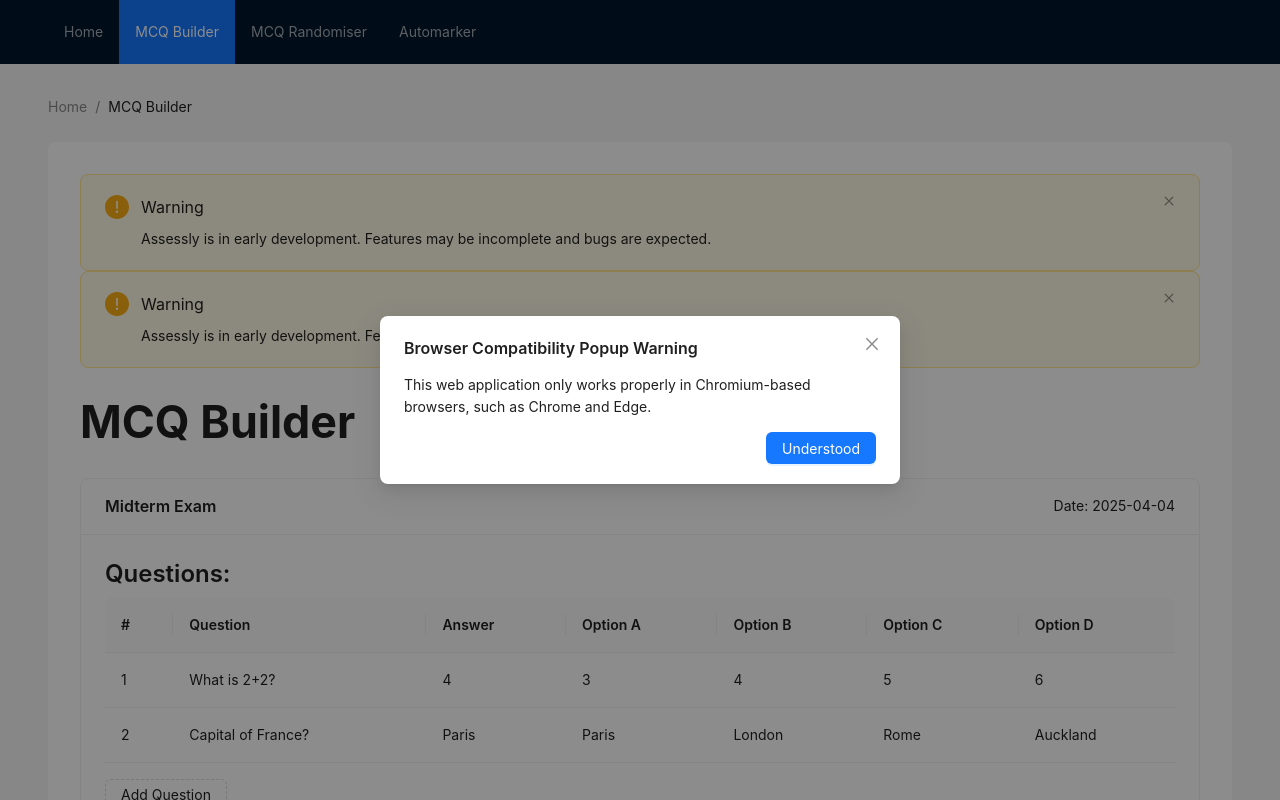
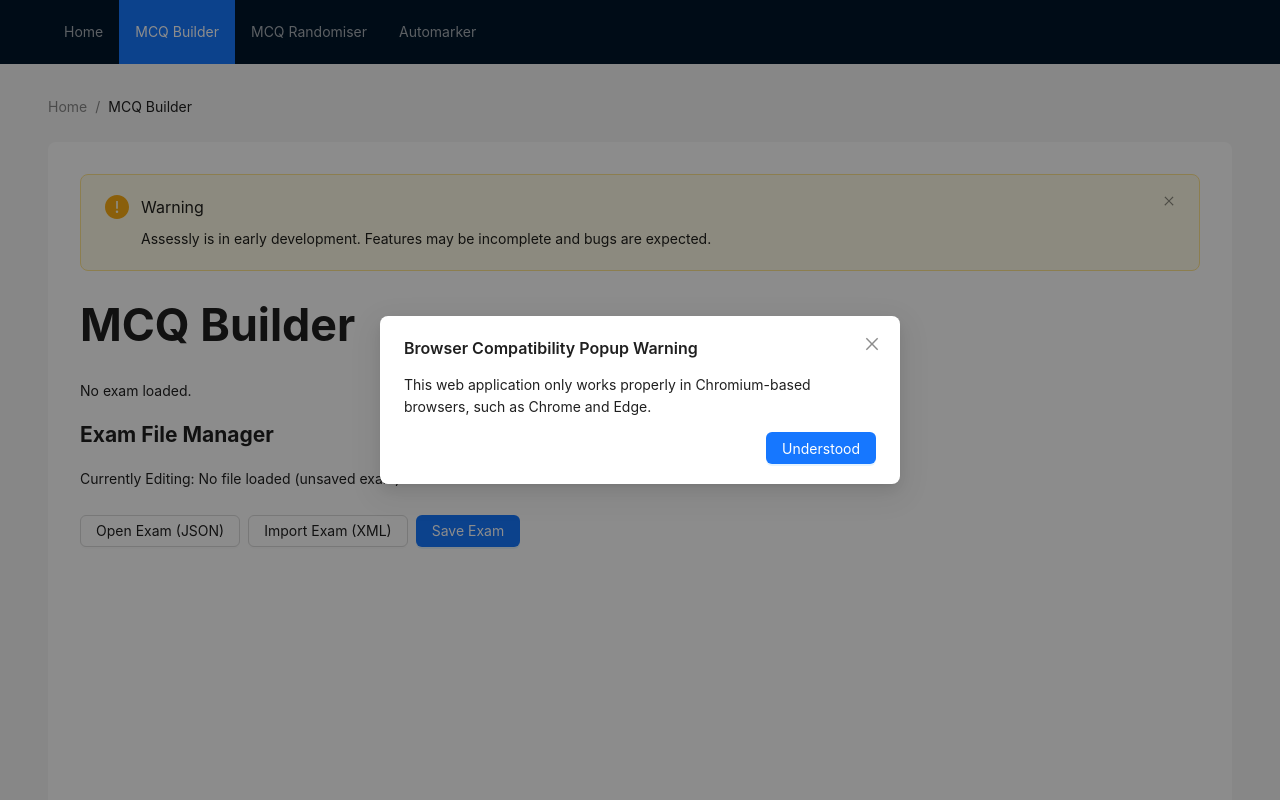
Before and after one commit to uoa-compsci399-2025-s1/capstone-project-2025-s1-team-11, a React (Vite) app in the folder frontend/: page / in a window 1280 px wide. Shown: the top 800 px of the page. Built offline with nearby package versions, Linux system fonts and the light colour scheme.

Commit message:
Questions show in table form on upload. Buttons updated to match Ant Design theme.

```diff
--- a/frontend/src/App.jsx
+++ b/frontend/src/App.jsx
@@ -1,9 +1,9 @@
 // src/App.jsx
-import React, { useEffect, useState } from 'react';
-import ExamDisplay from './components/ExamDisplay.jsx';
-import MCQLayout from './components/Layout';
-import DevelopmentWarning from './components/developmentWarning';
-import PopupWarning from './components/popupWarning';
+import React, { useEffect, useState } from "react";
+import ExamDisplay from "./components/ExamDisplay.jsx";
+import MCQLayout from "./components/Layout";
+import DevelopmentWarning from "./components/developmentWarning";
+import PopupWarning from "./components/popupWarning";
 import ExamFileManager from "./pages/ExamFileManager.jsx";
 import ExamPageFS from "./pages/ExamPageFS.jsx";
 
@@ -20,7 +20,7 @@ const App = () => {
       id: newId,
       questionText: `New Question ${newId}`,
       answer: "Answer",
-      options: ["1","2","3","4"],
+      options: ["1", "2", "3", "4"],
     };
     setExam({ ...exam, questions: [...exam.questions, newQuestion] });
   };
@@ -36,10 +36,17 @@ const App = () => {
   return (
     <MCQLayout>
       <DevelopmentWarning />
-        <PopupWarning visible={showWarning} onClose={() => setShowWarning(false)} />
-        <ExamPageFS></ExamPageFS>
+      <PopupWarning
+        visible={showWarning}
+        onClose={() => setShowWarning(false)}
+      />
       <div>
-          {exam ? <ExamDisplay exam={exam} onAddQuestion={addQuestion}/> : <p>No exam loaded.</p>}
+        <h1>MCQ Builder</h1>
+        {exam ? (
+          <ExamDisplay exam={exam} onAddQuestion={addQuestion} />
+        ) : (
+          <p>No exam loaded.</p>
+        )}
         <ExamFileManager onExamLoaded={setExam} />
       </div>
     </MCQLayout>
--- a/frontend/src/components/examDisplay.jsx
+++ b/frontend/src/components/examDisplay.jsx
@@ -1,6 +1,6 @@
 // src/components/ExamDisplay.jsx
-import React from 'react';
-import {Button, Card, List, Space, Typography} from "antd";
+import React from "react";
+import { Button, Alert, Input, Space, Table, Typography, Card } from "antd";
 
 const ExamDisplay = ({ exam, onAddQuestion }) => {
   if (!exam) {
@@ -8,25 +8,48 @@ const ExamDisplay = ({ exam, onAddQuestion }) => {
   }
   return (
     <div>
-            <h1>MCQ Builder</h1>
-            <Card title={exam.title} extra={<span>Date: {exam.date}</span>}>
-                <Typography.Title level={3} style={{ margin: '0', paddingBottom: '8px'}}>Questions:</Typography.Title>
-                <List
-                    itemLayout="horizontal"
-                    dataSource={exam.questions}
-                    renderItem={(q) => (
-                        <List.Item>
-                            <List.Item.Meta
-                                title={q.questionText}
-                                description={`Answer: ${q.answer}`}
+      {exam && (
+        <Card
+          title={exam.title}
+          extra={<span>Date: {exam.date}</span>}
+          style={{ marginTop: 24 }}
+        >
+          <Typography.Title level={3} style={{ margin: 0, paddingBottom: 8 }}>
+            Questions:
+          </Typography.Title>
+          <Table
+            dataSource={exam.questions.map((q, index) => ({
+              key: q.id,
+              number: index + 1,
+              questionText: q.questionText,
+              answer: q.answer,
+              optionA: q.options?.[0] || "",
+              optionB: q.options?.[1] || "",
+              optionC: q.options?.[2] || "",
+              optionD: q.options?.[3] || "",
+            }))}
+            columns={[
+              { title: "#", dataIndex: "number", key: "number" },
+              {
+                title: "Question",
+                dataIndex: "questionText",
+                key: "questionText",
+              },
+              { title: "Answer", dataIndex: "answer", key: "answer" },
+              { title: "Option A", dataIndex: "optionA", key: "optionA" },
+              { title: "Option B", dataIndex: "optionB", key: "optionB" },
+              { title: "Option C", dataIndex: "optionC", key: "optionC" },
+              { title: "Option D", dataIndex: "optionD", key: "optionD" },
+            ]}
+            pagination={false}
           />
-                        </List.Item>
+        </Card>
       )}
-                />
-                <Space style={{ marginTop: '16px' }}>
-                    <Button type="dashed" onClick={onAddQuestion}>Add Question</Button>
+      <Space style={{ marginTop: "16px" }}>
+        <Button type="dashed" onClick={onAddQuestion}>
+          Add Question
+        </Button>
       </Space>
-            </Card>
       {/*--
             <Space style={{ marginTop: '16px' }}>
                 <Button type="primary" onClick={handleOpenFile}>
--- a/frontend/src/pages/ExamFileManager.jsx
+++ b/frontend/src/pages/ExamFileManager.jsx
@@ -1,14 +1,13 @@
 // src/pages/ExamFileManager.jsx
-import React, { useState } from 'react';
-import { openExamFile, saveExamToFile } from '../services/fileSystemAccess.js';
-import { importExamFromXMLtoJSON } from '../services/xmlToJsonExamImporter.js';
-import {Alert} from 'antd';
-
+import React, { useState } from "react";
+import { openExamFile, saveExamToFile } from "../services/fileSystemAccess.js";
+import { importExamFromXMLtoJSON } from "../services/xmlToJsonExamImporter.js";
+import { Button, Alert, Input, Space, Table, Typography, Card } from "antd";
 
 const ExamFileManager = ({ onExamLoaded }) => {
   const [exam, setExam] = useState(null);
   const [fileHandle, setFileHandle] = useState(null);
-    const [error, setError] = useState('');
+  const [error, setError] = useState("");
   const [showSuccessAlert, setShowSuccessAlert] = useState(false);
 
   // Open a JSON exam file
@@ -34,7 +33,7 @@ const ExamFileManager = ({ onExamLoaded }) => {
         if (err) {
           setError("Error importing exam: " + err.message);
         } else {
-                    setError('');
+          setError("");
           setExam(importedExam);
           setFileHandle(null); // since this exam was imported and not loaded from a JSON file
           // Pass the imported exam back to the parent
@@ -61,7 +60,7 @@ const ExamFileManager = ({ onExamLoaded }) => {
   return (
     <div>
       <h2>Exam File Manager</h2>
-            {error && <p style={{ color: 'red' }}>{error}</p>}
+      {error && <p style={{ color: "red" }}>{error}</p>}
       {showSuccessAlert && (
         <Alert
           message="Success"
@@ -73,22 +72,28 @@ const ExamFileManager = ({ onExamLoaded }) => {
         />
       )}
       <p>
-                Currently Editing:{' '}
-                {fileHandle ? fileHandle.name : 'No file loaded (unsaved exam)'}
+        Currently Editing:{" "}
+        {fileHandle ? fileHandle.name : "No file loaded (unsaved exam)"}
       </p>
-            <button onClick={handleOpenExam}>Open Exam (JSON)</button>
-            <label style={{ marginLeft: '1rem' }}>
-                Import Exam (XML):
+      <Space wrap style={{ marginTop: "12px" }}>
+        <Button onClick={handleOpenExam}>Open Exam (JSON)</Button>
+
+        <Button>
+          <label style={{ cursor: "pointer", marginBottom: 0 }}>
+            Import Exam (XML)
             <input
               type="file"
               accept=".xml"
               onChange={handleImportExam}
-                    style={{ marginLeft: '0.5rem' }}
+              style={{ display: "none" }}
             />
           </label>
-            <button onClick={handleSaveExam} style={{ marginLeft: '1rem' }}>
+        </Button>
+
+        <Button type="primary" onClick={handleSaveExam}>
           Save Exam
-            </button>
+        </Button>
+      </Space>
     </div>
   );
 };
```
Lines whose indentation alone changed are shown as unchanged.
